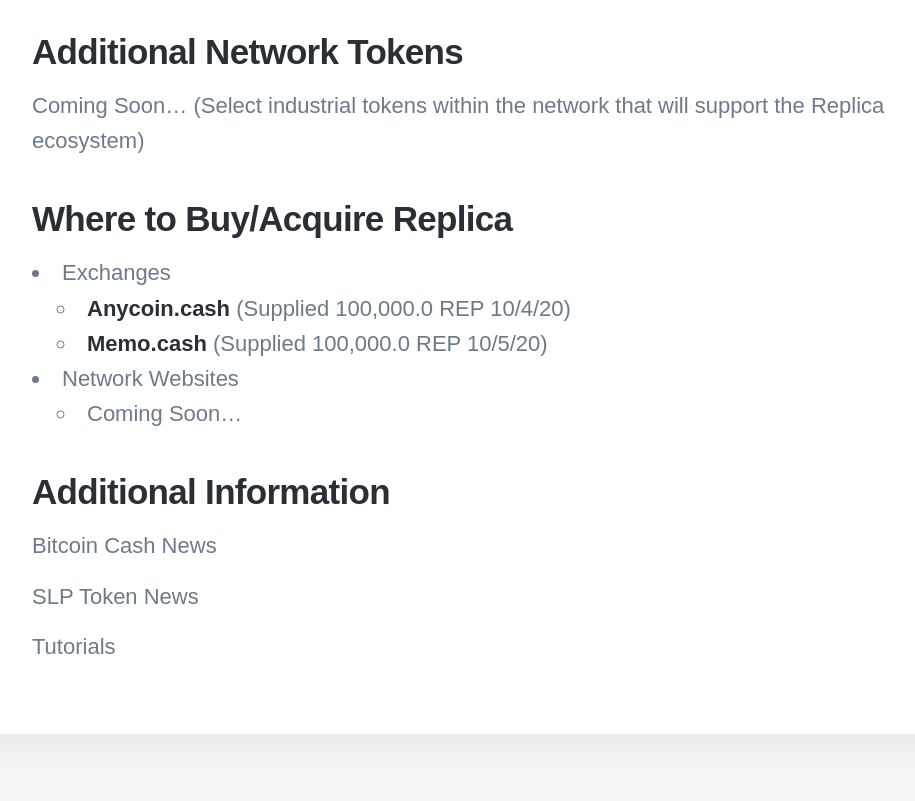
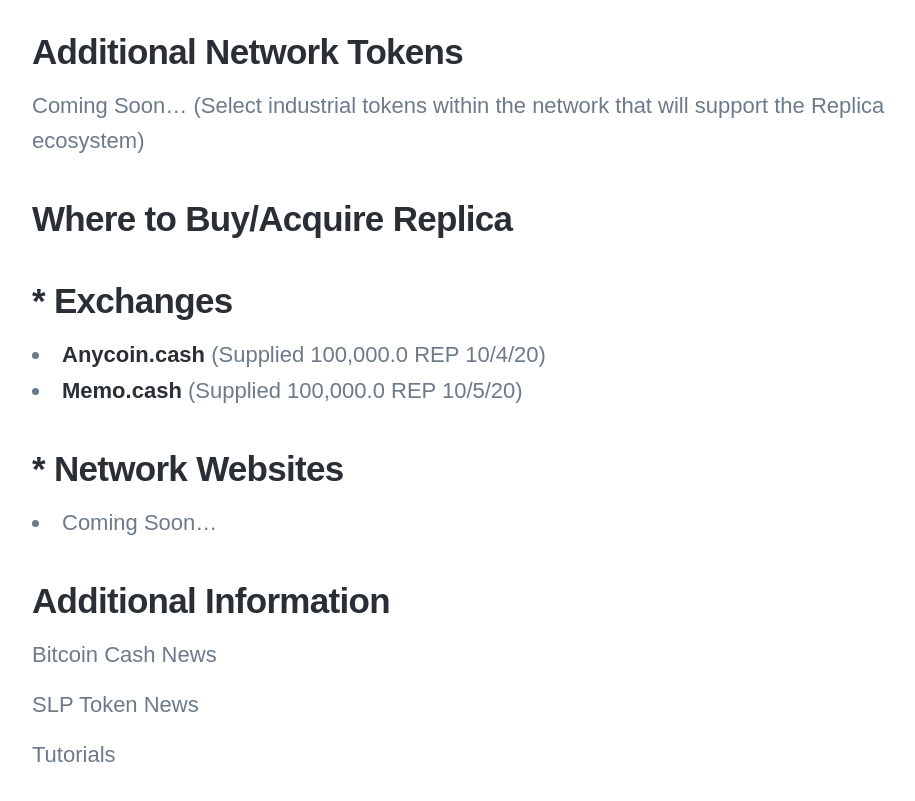
Before and after one commit to ishyu/Replica-Economics, a Jekyll site: the page built from _projects/replica_overview.md, in a window 1280 px wide and 900 px high, scrolled down 2585 px. Shown: the top 801 px of the window, without its empty margins (138-1053 px from the left). Built offline with Jekyll 4.4.1, drawn with Linux system fonts in a browser that asks for light colours; nearby versions of some CDN libraries; some web fonts are replaced.

```diff
--- a/_projects/replica_overview.md
+++ b/_projects/replica_overview.md
@@ -30,13 +30,13 @@ Coming Soon...
 
 ## Where to Buy/Acquire Replica
 
-* Exchanges
+## * Exchanges
   * [Anycoin.cash](https://www.anycoin.cash/)
    (Supplied 100,000.0 REP 10/4/20)
   * [Memo.cash](https://memo.cash/)
    (Supplied 100,000.0 REP 10/5/20)
 
-* Network Websites
+## * Network Websites
   * Coming Soon...
 
 ## Additional Information
```
